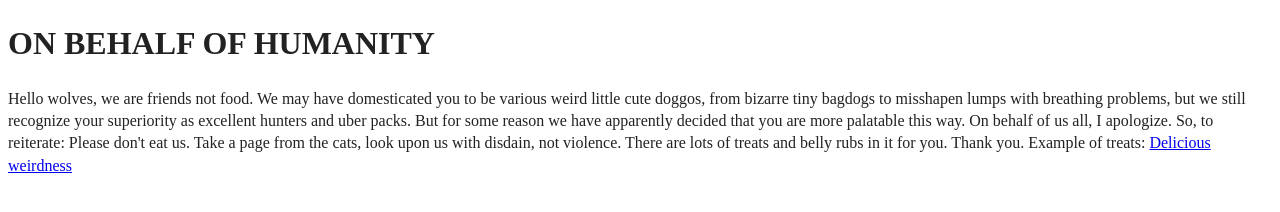
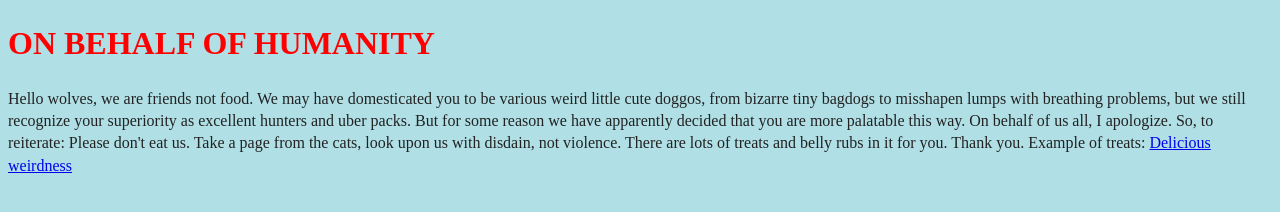
Before and after one commit to jkraak/HTMLAssignment, a website built with webpack: page P0-HelloWorld/index.html in a window 1280 px wide. Built offline with nearby package versions, Linux system fonts and the light colour scheme.

Commit message:
Updated Colours

```diff
--- a/P0-HelloWorld/index.html
+++ b/P0-HelloWorld/index.html
@@ -22,8 +22,8 @@
   <meta name="theme-color" content="#fafafa">
 </head>
 
-<body>
-<h1>ON BEHALF OF HUMANITY</h1>
+<body> <body style="background-color:powderblue;">
+<h1> <h1 style="color:red;"> ON BEHALF OF HUMANITY </style> </h1>
   <!-- Add your site or application content here -->
   <p>Hello wolves, we are friends not food. We may have domesticated you to be various weird little cute doggos, from bizarre tiny bagdogs to misshapen lumps with breathing problems, but we still recognize your superiority as excellent hunters and uber packs. But for some reason we have apparently decided that you are more palatable this way. On behalf of us all, I apologize. So, to reiterate: Please don't eat us. Take a page from the cats, look upon us with disdain, not violence. There are lots of treats and belly rubs in it for you. Thank you. Example of treats: <a href="https://www.matsmart.se/produkt/snuffle-hund-ol-kycklingsmak?gad_source=1&gclid=Cj0KCQjw5ea1BhC6ARIsAEOG5pz04z1kQCxsEs8EDg0kx3M_p_lDuqBC2afQldFcG13pO_T-0XL3dBwaAlQ_EALw_wcB"> Delicious weirdness </a> </p>
   <script src="js/app.js"></script>
```
